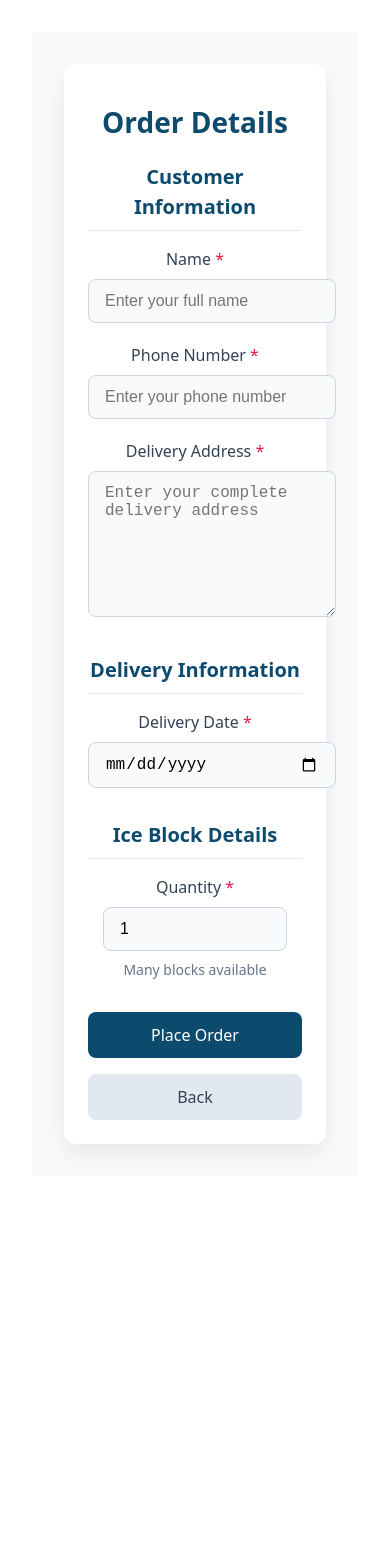
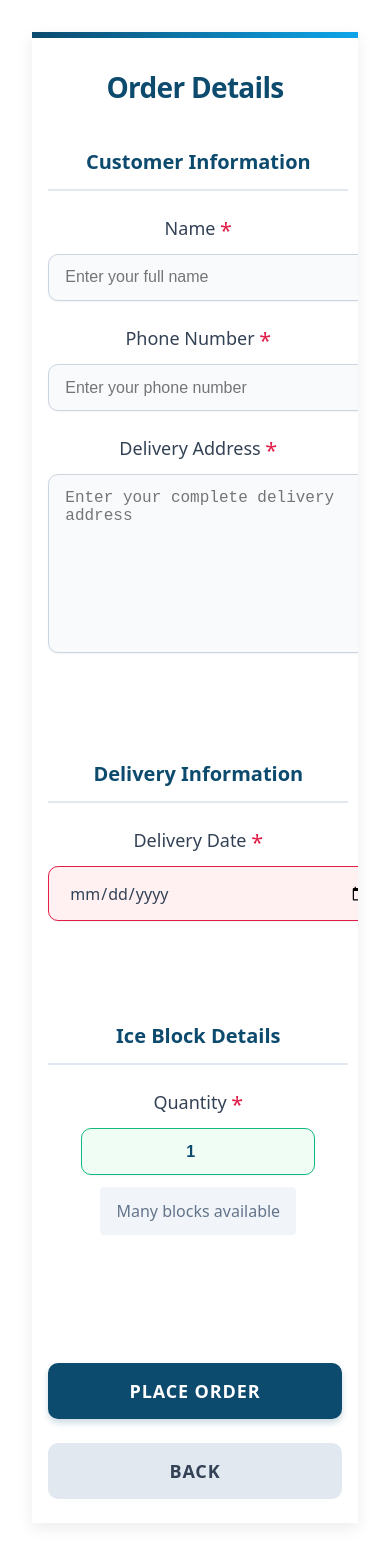
Before and after one commit to saloni-25/Ice-Factory-Frontend, a React (Vite) app: page /order-details in a window 390 px wide. Before the commit the page ends 1208 px from the top, so only its background shows below. Built offline with nearby package versions, Linux system fonts and the light colour scheme.

Commit message:
corrected  some css issues and the pages bugs

```diff
--- a/src/Pages/Public/Orders/Order.jsx
+++ b/src/Pages/Public/Orders/Order.jsx
@@ -9,6 +9,9 @@ const Order = () => {
   const [orderForecast, setOrderForecast] = useState({});
   const [loading, setLoading] = useState(true);
   const [error, setError] = useState(null);
+
+  // Max daily capacity for ice blocks
+  const MAX_DAILY_CAPACITY = 1200;
 
   // Generate dates for the next 15 days
   useEffect(() => {
@@ -49,29 +52,68 @@ const Order = () => {
         }
 
         const forecastData = await response.json();
+        console.log("API Response:", forecastData); // Debug the response
         setOrderForecast(forecastData);
 
-        // Also generate some mock availability data based on the forecast
-        // In a real app, this would come from another API endpoint
-        const mockAvailability = {};
-        Object.keys(forecastData).forEach(dateString => {
-          // The more orders there are, the less availability
-          const orderCount = forecastData[dateString];
-          const totalCapacity = 500; // Example total capacity for a day
+        // Generate availability data based on the forecast
+        const availabilityData = {};
 
-          mockAvailability[dateString] = {
-            largeBlocks: Math.max(0, 200 - (orderCount * 5)), // Reduce availability based on orders
-            smallBlocks: Math.max(0, 300 - (orderCount * 8)),
-            totalOrdersForDate: orderCount
-          };
-        });
+        // Check if forecastData is an object
+        if (forecastData && typeof forecastData === 'object') {
+          Object.keys(forecastData).forEach(dateString => {
+            // Make sure we're accessing the data correctly
+            const orderedBlocks = parseInt(forecastData[dateString]) || 0;
 
-        setAvailabilityData(mockAvailability);
+            console.log(`Date: ${dateString}, Ordered: ${orderedBlocks}, Max: ${MAX_DAILY_CAPACITY}`);
+
+            // Calculate available blocks based on max capacity and existing orders
+            const availableBlocks = Math.max(0, MAX_DAILY_CAPACITY - orderedBlocks);
+
+            availabilityData[dateString] = {
+              availableBlocks,
+              totalOrdersForDate: orderedBlocks
+            };
+          });
+
+          console.log("Availability data:", availabilityData);
+        } else {
+          console.error("Forecast data is not in expected format:", forecastData);
+          throw new Error("Invalid data format received from server");
+        }
+
+        setAvailabilityData(availabilityData);
         setLoading(false);
       } catch (err) {
-        setError("Failed to load order forecast data");
+        console.error("Error fetching order forecast data:", err);
+
+        // Fallback to mock data in case of an error
+        console.log("Falling back to mock data");
+
+        // Generate mock forecast data for the next 15 days
+        const mockForecastData = {};
+        const mockAvailabilityData = {};
+        const today = new Date();
+
+        for (let i = 0; i < 15; i++) {
+          const date = new Date(today);
+          date.setDate(today.getDate() + i);
+          const dateString = date.toISOString().split('T')[0];
+
+          // Random number of orders between 0 and 600
+          const orderedBlocks = Math.floor(Math.random() * 600);
+          mockForecastData[dateString] = orderedBlocks;
+
+          // Calculate available blocks
+          mockAvailabilityData[dateString] = {
+            availableBlocks: Math.max(0, MAX_DAILY_CAPACITY - orderedBlocks),
+            totalOrdersForDate: orderedBlocks
+          };
+        }
+
+        setOrderForecast(mockForecastData);
+        setAvailabilityData(mockAvailabilityData);
         setLoading(false);
-        console.error("Error fetching order forecast data:", err);
+        setError("Using mock data: Couldn't connect to the server. Please try again later.");
       }
     };
 
@@ -84,7 +126,7 @@ const Order = () => {
     navigate('/order-details', {
       state: {
         selectedDate: dateString,
-        availability: availabilityData[dateString],
+        availability: availabilityData[dateString]?.availableBlocks || 0,
         orderCount: orderForecast[dateString] || 0
       }
     });
@@ -92,15 +134,13 @@ const Order = () => {
 
   // Calculate availability percentage based on order forecast
   const getAvailabilityStatus = (dateString) => {
-    if (!orderForecast[dateString] && orderForecast[dateString] !== 0) {
+    if (!availabilityData[dateString]) {
       return { status: 'unknown', percentage: 0 };
     }
 
-    // Calculate availability based on number of orders
-    // Assume each day can handle a maximum of 20 orders
-    const orderCount = orderForecast[dateString];
-    const maxOrders = 20;
-    const availabilityPercentage = Math.max(0, Math.min(100, 100 - (orderCount / maxOrders * 100)));
+    // Calculate availability based on available blocks vs max capacity
+    const availableBlocks = availabilityData[dateString].availableBlocks;
+    const availabilityPercentage = Math.min(100, (availableBlocks / MAX_DAILY_CAPACITY) * 100);
 
     let status = 'high';
     if (availabilityPercentage < 30) status = 'low';
@@ -110,17 +150,19 @@ const Order = () => {
   };
 
   if (loading) return <div className="loading">Loading availability data...</div>;
-  if (error) return <div className="error">{error}</div>;
 
   return (
     <div className="order-container">
       <h1>Select Delivery Date</h1>
       <p className="instruction">Choose a date for your ice delivery</p>
 
+      {error && <div className="error-message">{error}</div>}
+
       <div className="date-cards-container">
         {dateCards.map((dateInfo) => {
           const availability = getAvailabilityStatus(dateInfo.dateString);
           const orderCount = orderForecast[dateInfo.dateString] || 0;
+          const availableBlocks = availabilityData[dateInfo.dateString]?.availableBlocks || 0;
 
           return (
             <div
@@ -150,19 +192,17 @@ const Order = () => {
                 </div>
 
                 <div className="order-info">
-                  <p>Orders placed: {orderCount}</p>
+                  <p>Orders placed: {orderCount} blocks</p>
+                  <p>Available: <strong>{availableBlocks}</strong> blocks</p>
                 </div>
-
-                {availabilityData[dateInfo.dateString] && (
-                  <div className="inventory-info">
-                    <p>Large blocks: {availabilityData[dateInfo.dateString].largeBlocks}</p>
-                    <p>Small blocks: {availabilityData[dateInfo.dateString].smallBlocks}</p>
-                  </div>
-                )}
               </div>
             </div>
           );
         })}
+      </div>
+
+      <div className="capacity-info">
+        <p>Maximum daily capacity: {MAX_DAILY_CAPACITY} ice blocks</p>
       </div>
     </div>
   );
--- a/src/Pages/Public/Orders/OrderDetails.css
+++ b/src/Pages/Public/Orders/OrderDetails.css
@@ -1,117 +1,200 @@
 .order-details-container {
   display: flex;
   justify-content: center;
-  align-items: center;
+  align-items: flex-start; /* Changed from center to align at top */
   min-height: 100vh;
-  padding: 2rem;
-  background-color: #f8fafc;
+  padding: 0; /* Removed padding */
+  background-color: #f0f9ff;
+  background-image: linear-gradient(to bottom right, #f0f9ff, #e0f2fe);
 }
 
 .order-details-card {
   background-color: white;
-  border-radius: 12px;
-  box-shadow: 0 10px 25px rgba(0, 0, 0, 0.08);
-  padding: 2.5rem;
+  border-radius: 0; /* Removed border radius for full-width appearance */
+  box-shadow: 0 5px 15px rgba(0, 0, 0, 0.08);
+  padding: 2rem 5%; /* Changed to percentage-based padding */
   width: 100%;
-  max-width: 700px;
+  max-width: 100%; /* Allow the card to take full width */
+  position: relative;
+  overflow: hidden;
+  min-height: 100vh; /* Make the card take full height */
+  display: flex;
+  flex-direction: column;
+}
+
+.order-details-card::before {
+  content: '';
+  position: absolute;
+  top: 0;
+  left: 0;
+  right: 0;
+  height: 6px;
+  background: linear-gradient(to right, #0c4a6e, #0ea5e9);
 }
 
 h1 {
   color: #0c4a6e;
-  font-size: 2rem;
-  margin-bottom: 1.5rem;
+  font-size: 2.5rem;
+  margin: 2rem 0 2.5rem;
   text-align: center;
-  font-weight: 600;
+  font-weight: 700;
+  letter-spacing: -0.025em;
+}
+
+.order-form {
+  width: 100%;
+  max-width: 1200px; /* Larger max-width for content */
+  margin: 0 auto;
+  display: flex;
+  flex-wrap: wrap;
+  gap: 2rem;
+}
+
+/* Form sections arranged in columns for wide screens */
+.form-section {
+  flex: 1 1 calc(50% - 1rem); /* Two columns on wide screens */
+  min-width: 300px;
+  animation: fadeIn 0.5s ease-out;
+}
+
+/* Ice block details section full width */
+.form-section:last-of-type {
+  flex: 1 1 100%;
+}
+
+@keyframes fadeIn {
+  from { opacity: 0; transform: translateY(10px); }
+  to { opacity: 1; transform: translateY(0); }
 }
 
 h3 {
   color: #0c4a6e;
-  font-size: 1.25rem;
-  margin-bottom: 1rem;
-  border-bottom: 1px solid #e2e8f0;
-  padding-bottom: 0.5rem;
-}
-
-.form-section {
-  margin-bottom: 2rem;
+  font-size: 1.5rem;
+  margin-bottom: 1.5rem;
+  border-bottom: 2px solid #e2e8f0;
+  padding-bottom: 0.75rem;
+  font-weight: 600;
 }
 
 .form-group {
-  margin-bottom: 1.25rem;
+  margin-bottom: 1.5rem;
 }
 
 label {
   display: block;
-  margin-bottom: 0.5rem;
+  margin-bottom: 0.75rem;
   color: #334155;
   font-weight: 500;
+  font-size: 1.125rem;
+  transition: all 0.2s ease;
+}
+
+.form-group:focus-within label {
+  color: #0c4a6e;
 }
 
 .required {
   color: #e11d48;
+  font-size: 1.2em;
+  line-height: 0;
+  position: relative;
+  top: 3px;
 }
 
 .input-field {
   width: 100%;
-  padding: 0.75rem 1rem;
+  padding: 1rem 1.25rem;
   border: 1px solid #cbd5e1;
-  border-radius: 0.5rem;
-  font-size: 1rem;
-  transition: all 0.2s ease;
+  border-radius: 0.625rem;
+  font-size: 1.125rem;
+  transition: all 0.3s ease;
   background-color: #f8fafc;
+  box-shadow: 0 1px 2px rgba(0, 0, 0, 0.05);
+}
+
+.input-field:hover {
+  border-color: #94a3b8;
 }
 
 .input-field:focus {
   outline: none;
   border-color: #0c4a6e;
-  box-shadow: 0 0 0 2px rgba(12, 74, 110, 0.2);
+  box-shadow: 0 0 0 3px rgba(12, 74, 110, 0.15);
   background-color: white;
 }
 
 textarea.input-field {
-  min-height: 120px;
+  min-height: 150px;
   resize: vertical;
 }
 
 .quantity-input {
-  width: 150px;
+  width: 200px;
+  text-align: center;
+  font-weight: 600;
+  color: #0c4a6e;
+  font-size: 1.25rem;
+  padding: 1.25rem;
+}
+
+input[type="date"].input-field {
+  color: #334155;
+  font-family: inherit;
+  padding: 0.9rem 1.25rem;
 }
 
 .availability-info {
-  margin-top: 0.5rem;
-  font-size: 0.875rem;
+  margin-top: 0.75rem;
+  font-size: 1rem;
   color: #64748b;
+  background-color: #f1f5f9;
+  border-radius: 4px;
+  padding: 0.75rem 1rem;
+  display: inline-block;
 }
 
 .form-actions {
+  flex: 1 1 100%;
   display: flex;
-  gap: 1rem;
-  margin-top: 2rem;
+  gap: 1.5rem;
+  margin-top: 3rem;
+  justify-content: center;
 }
 
 .btn {
-  padding: 0.75rem 1.5rem;
-  border-radius: 0.5rem;
-  font-size: 1rem;
-  font-weight: 500;
+  padding: 1.25rem 2.5rem;
+  border-radius: 0.625rem;
+  font-size: 1.125rem;
+  font-weight: 600;
   cursor: pointer;
   transition: all 0.2s ease;
   border: none;
-  flex: 1;
+  text-transform: uppercase;
+  letter-spacing: 0.05em;
+  width: 250px;
 }
 
 .primary {
   background-color: #0c4a6e;
   color: white;
+  box-shadow: 0 4px 6px rgba(12, 74, 110, 0.2);
 }
 
 .primary:hover {
   background-color: #075985;
+  transform: translateY(-2px);
+  box-shadow: 0 6px 10px rgba(12, 74, 110, 0.25);
+}
+
+.primary:active {
+  transform: translateY(0);
 }
 
 .primary:disabled {
   background-color: #94a3b8;
   cursor: not-allowed;
+  transform: none;
+  box-shadow: none;
 }
 
 .secondary {
@@ -121,13 +204,53 @@ textarea.input-field {
 
 .secondary:hover {
   background-color: #cbd5e1;
+  transform: translateY(-2px);
+}
+
+.secondary:active {
+  transform: translateY(0);
+}
+
+/* Form validation styling */
+.input-field:invalid:not(:placeholder-shown) {
+  border-color: #e11d48;
+  background-color: #fff1f2;
+}
+
+.input-field:valid:not(:placeholder-shown) {
+  border-color: #10b981;
+  background-color: #f0fdf4;
+}
+
+/* Responsive adjustments */
+@media (max-width: 1024px) {
+  .form-section {
+    flex: 1 1 100%; /* Full width on medium screens */
+  }
+
+  h1 {
+    font-size: 2.25rem;
+    margin: 1.5rem 0 2rem;
+  }
+}
+
+@media (max-width: 768px) {
+  .order-details-card {
+    padding: 1.5rem 5%;
+  }
+
+  h1 {
+    font-size: 2rem;
+    margin: 1rem 0 1.5rem;
+  }
+
+  .btn {
+    width: 100%;
+    padding: 1rem 1.5rem;
+  }
 }
 
 @media (max-width: 640px) {
-  .order-details-card {
-    padding: 1.5rem;
-  }
-
   .form-actions {
     flex-direction: column;
   }
@@ -135,4 +258,33 @@ textarea.input-field {
   h1 {
     font-size: 1.75rem;
   }
+
+  .form-section {
+    margin-bottom: 1.5rem;
+  }
+
+  h3 {
+    font-size: 1.25rem;
+  }
+
+  .input-field {
+    font-size: 1rem;
+    padding: 0.85rem 1rem;
+  }
 }
+
+/* Print styles */
+@media print {
+  .order-details-container {
+    background: white;
+    padding: 0;
+  }
+
+  .order-details-card {
+    box-shadow: none;
+  }
+
+  .form-actions {
+    display: none;
+  }
+}
```
Also changed, not shown: src/Pages/Public/Orders/Order.css (+74 -1 lines).
